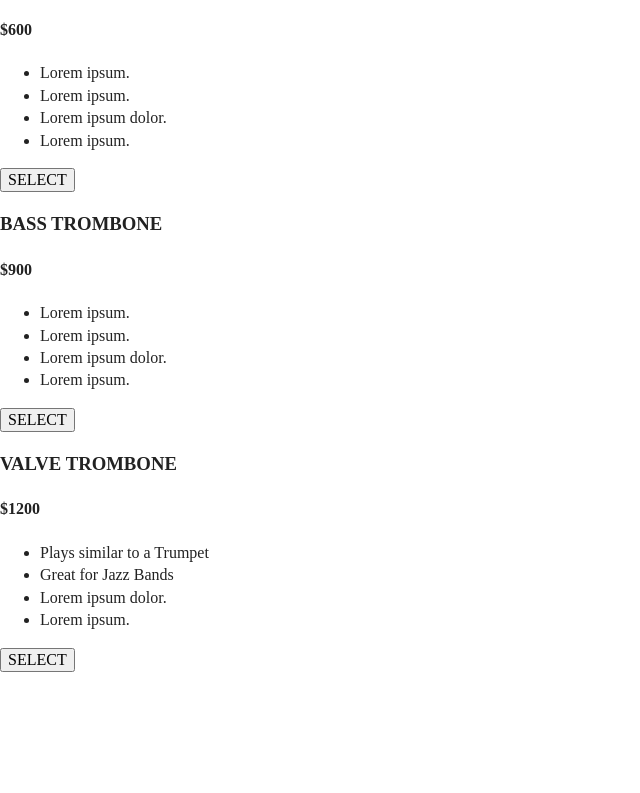
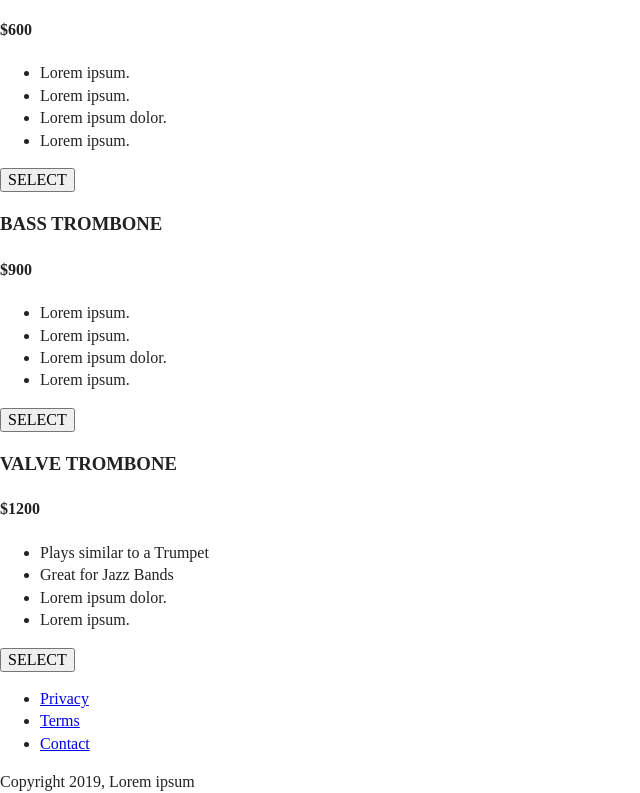
Before and after one commit to pepsamo/landingPageCode, a plain HTML site: page index.html in a window 1280 px wide. Shown: the part 1146-1939 px from the top of the page, without its empty margins (0-640 px from the left). Before the commit the page ends 1818 px from the top, so only its background shows below. Drawn offline with Linux system fonts and the light colour scheme.

Commit message:
Create footer section

```diff
--- a/index.html
+++ b/index.html
@@ -122,6 +122,24 @@
     </section>
     <!-- end -->
     <!-- footer section -->
+    <footer id="footer-section">
+      <nav  id="footer-link">
+        <ul>
+          <li>
+            <a href="#">Privacy</a>
+          </li>
+          <li>
+              <a href="#">Terms</a>
+            </li>
+            <li>
+                <a href="#">Contact</a>
+              </li>
+        </ul>
+      </nav>
+      <div id="copyright">
+        <span>Copyright 2019, Lorem ipsum</span>
+      </div>
+    </footer>
     <!-- end -->
   </main>
 </body>
```
